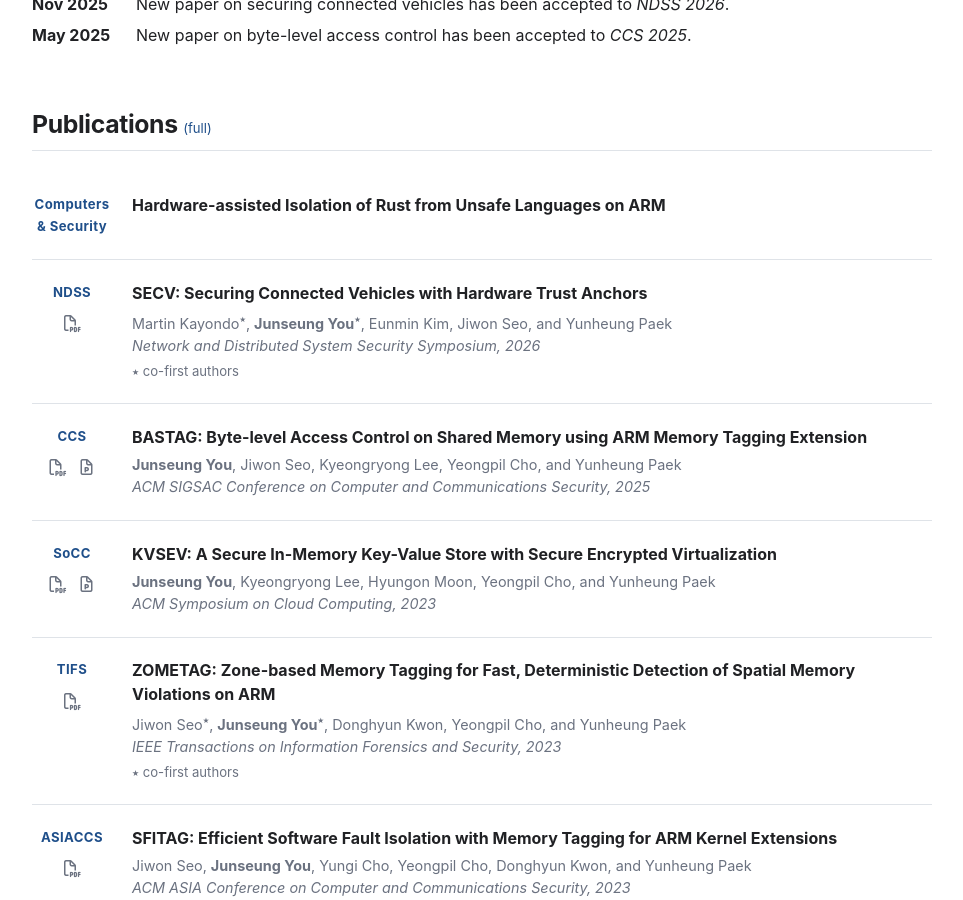
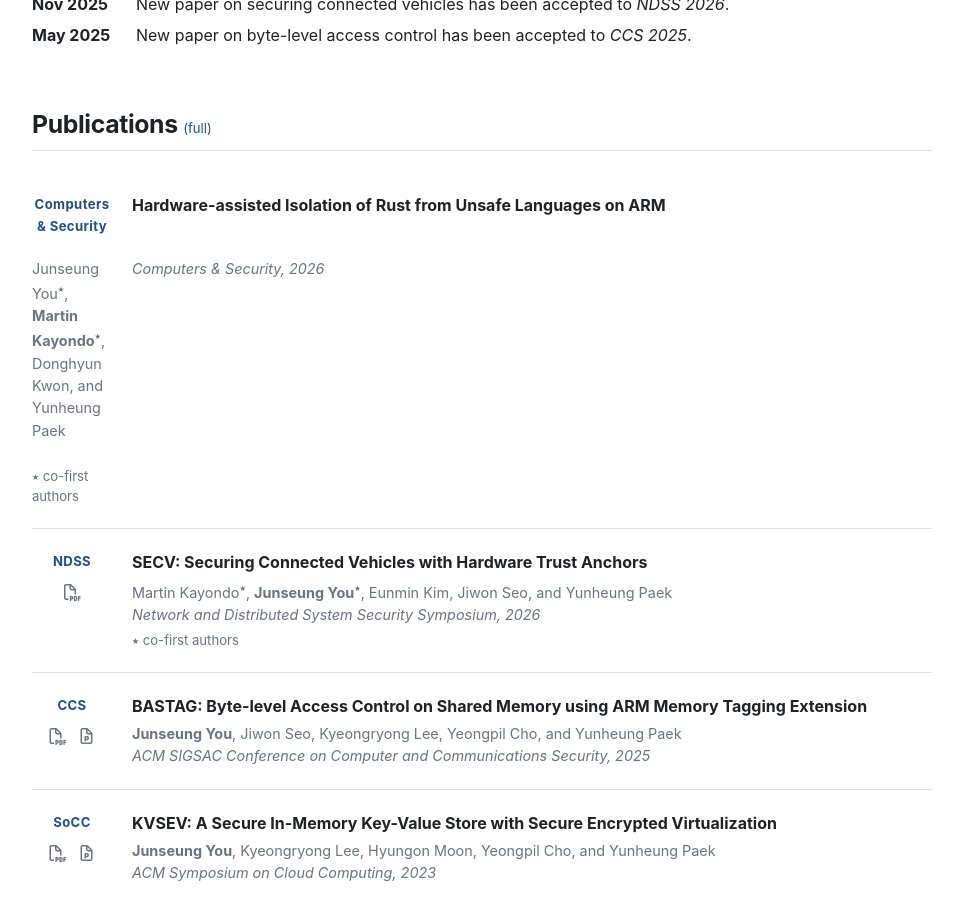
Before and after one commit to junseungyou/junseungyou.github.io, a Jekyll site: the page built from index.markdown, in a window 1280 px wide and 900 px high, scrolled down 617 px. Shown: the whole window, without its empty margins (158-1121 px from the left). Built offline with Jekyll 4.4.1, drawn with Linux system fonts in a browser that asks for light colours; nearby versions of some CDN libraries.

Commit message:
Update index.markdown

```diff
--- a/index.markdown
+++ b/index.markdown
@@ -82,6 +82,15 @@ layout: default
     <div class="pub-body">
         <div class="pub-title">Hardware-assisted Isolation of Rust from Unsafe Languages on ARM</div>
     </div>
+    <div class="pub-authors">
+            Junseung You<sup>⭑</sup>, <strong>Martin Kayondo</strong><sup>⭑</sup>, Donghyun Kwon, and Yunheung Paek
+        </div>
+        <div class="pub-conference">
+            Computers & Security, 2026
+        </div>
+        <div class="pub-note">
+            ⭑ co-first authors
+        </div>
 </article>
 
 <article class="pub-entry">
```
